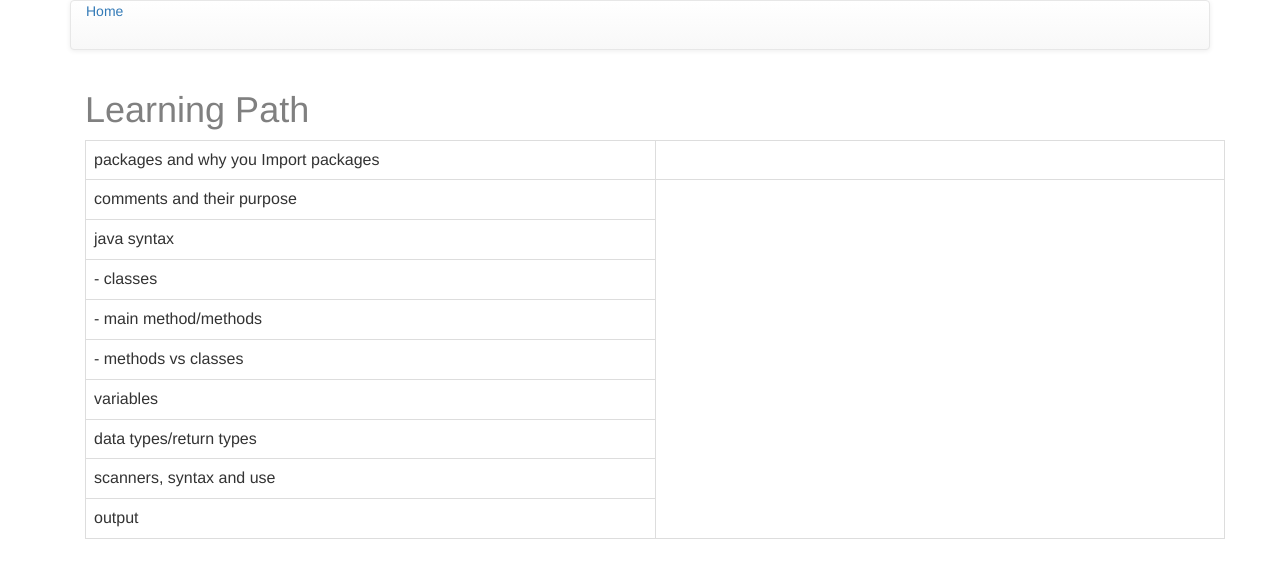
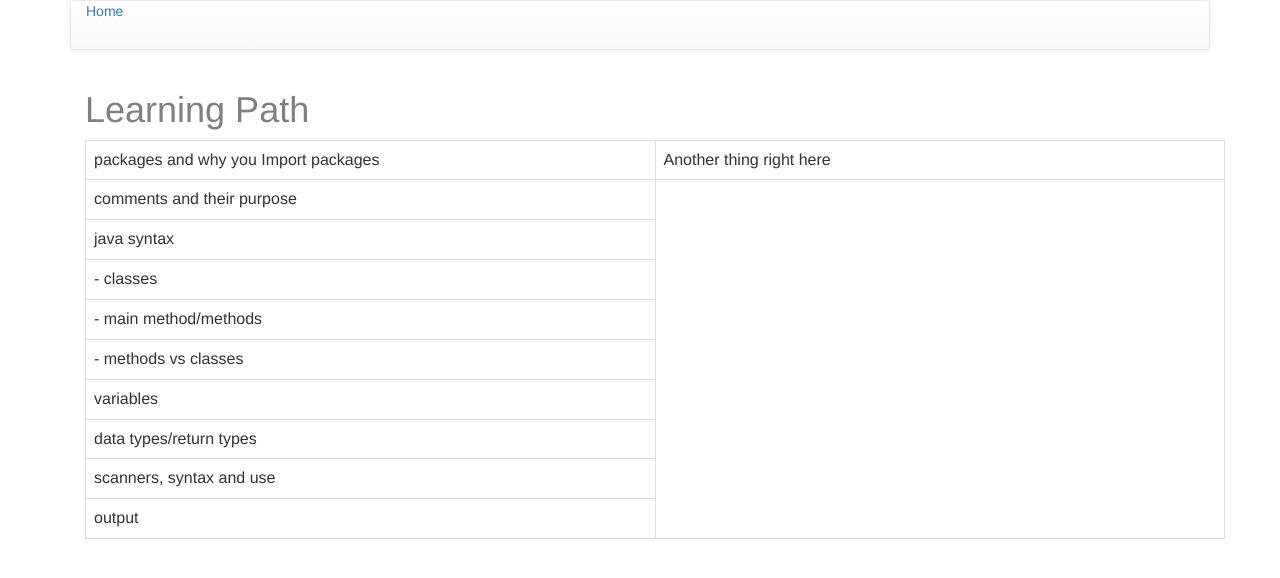
Before and after one commit to BearcatDevelopers/old-BearcatDevelopers-site, a plain HTML site: page roadmap.html in a window 1280 px wide. Drawn offline with nearby package versions, Linux system fonts and the light colour scheme.

Commit message:
new changes

```diff
--- a/roadmap.html
+++ b/roadmap.html
@@ -30,7 +30,7 @@
 					<div class="row">
 						<tr>
 							<td class = "col-md-4">packages and why you Import packages</td>
-							<td class = "col-md-4">
+							<td class = "col-md-4">Another thing right here</td>
 						</tr>
 					</div>
 					<div class="row">
```
